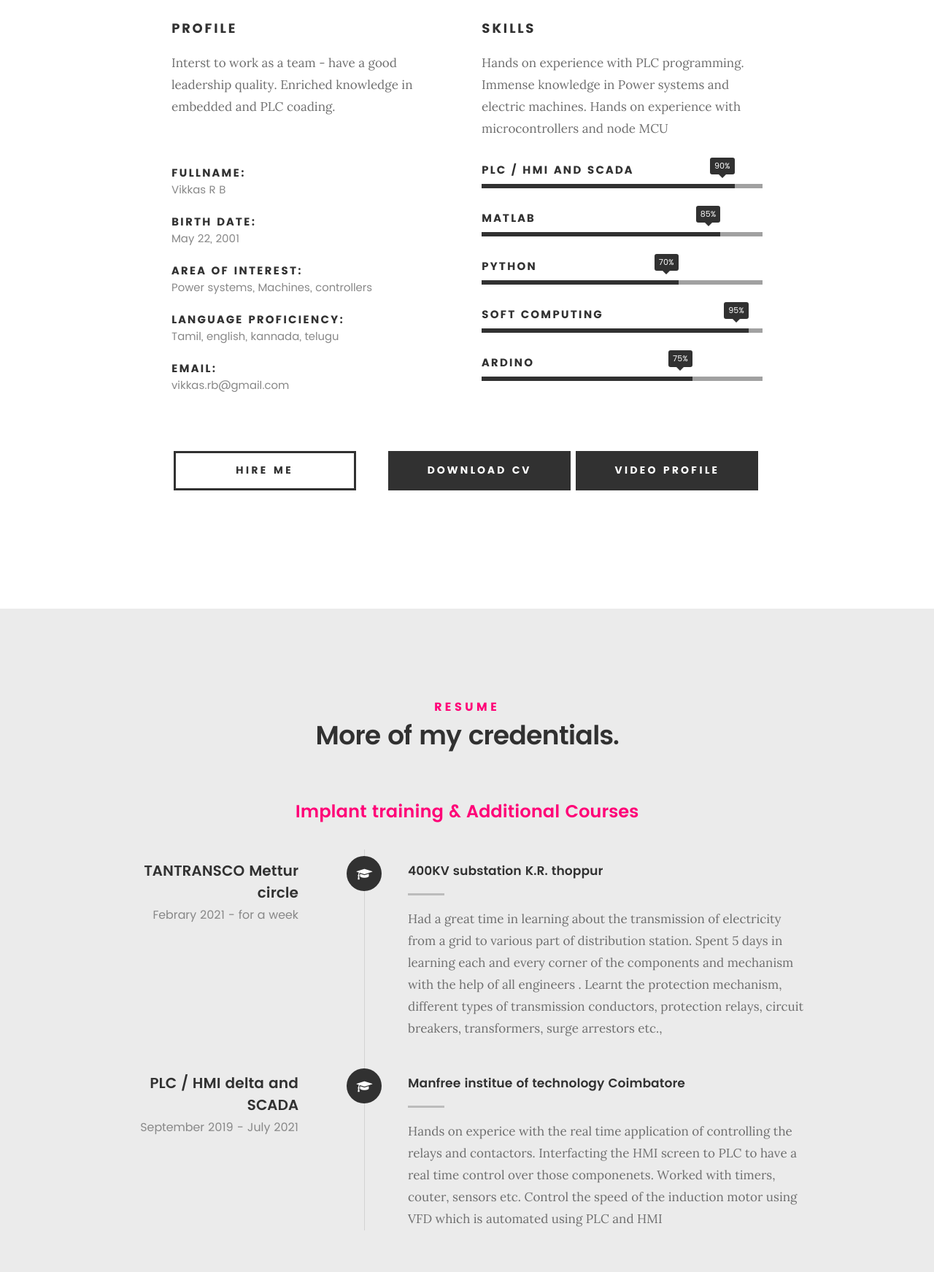
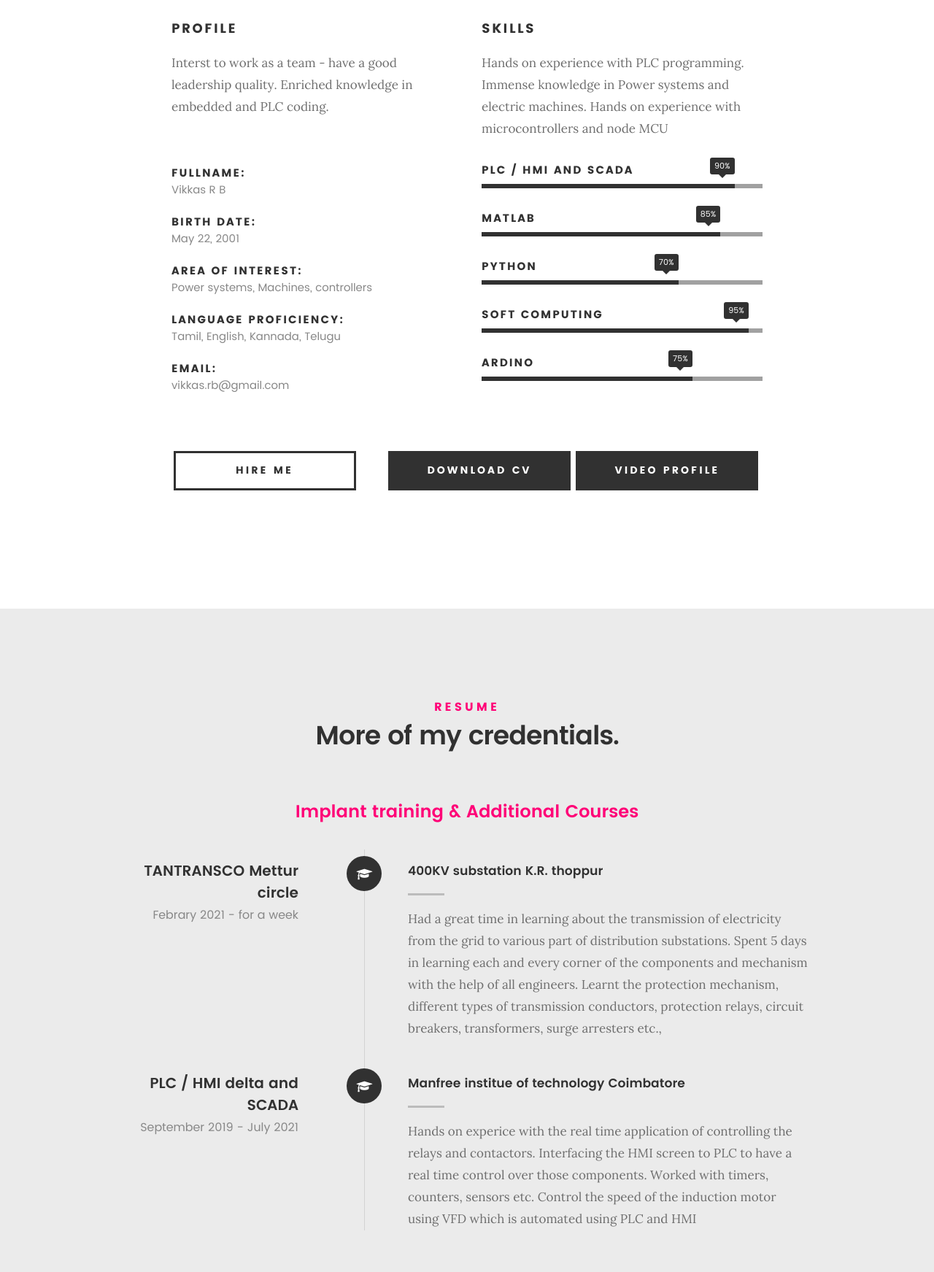
Before and after one commit to Vikkas-lightning/Vikkas-lightning.github.io, a plain HTML site: page index.html in a window 1280 px wide. Shown: the part 1217-2960 px from the top of the page at 73% size. Drawn offline with Linux system fonts and the light colour scheme; files whose address does not match are found by name.

Commit message:
Update index.html

```diff
--- a/index.html
+++ b/index.html
@@ -120,7 +120,7 @@
    		<div class="col-six tab-full">
 
    			<h3>Profile</h3>
-   			<p> Interst to work as a team - have a good leadership quality. Enriched knowledge in embedded and PLC coading.  </p>
+   			<p> Interst to work as a team - have a good leadership quality. Enriched knowledge in embedded and PLC coding.  </p>
 			<br>
    			<ul class="info-list">
    				<li>
@@ -137,7 +137,7 @@
    				</li>
    				<li>
    					<strong>Language proficiency:</strong>
-   					<span>Tamil, english, kannada, telugu</span>
+   					<span>Tamil, English, Kannada, Telugu</span>
    				</li>
    				<li>
    					<strong>Email:</strong>
@@ -233,7 +233,7 @@
 
 	   				<div class="timeline-content">
 	   					<h4>400KV substation K.R. thoppur</h4>
-	   					<p>Had a great time in learning about the transmission of electricity from a grid to various part of distribution station. Spent 5 days in learning each and every corner of the components and mechanism with the help of all engineers . Learnt the protection mechanism, different types of transmission conductors, protection relays, circuit breakers, transformers, surge arrestors etc.,</p>
+	   					<p>Had a great time in learning about the transmission of electricity from the grid to various part of distribution substations. Spent 5 days in learning each and every corner of the components and mechanism with the help of all engineers. Learnt the protection mechanism, different types of transmission conductors, protection relays, circuit breakers, transformers, surge arresters etc.,</p>
 	   				</div>
 
 	   			</div> <!-- /timeline-block -->
@@ -251,7 +251,7 @@
 
 	   				<div class="timeline-content">
 	   					<h4>Manfree institue of technology Coimbatore</h4>
-	   					<p>Hands on experice with the real time application of controlling the relays and contactors. Interfacting the HMI screen to PLC to have a real time control over those componenets. Worked with timers, couter, sensors etc. Control the speed of the induction motor using VFD which is automated using PLC and HMI </p>
+	   					<p>Hands on experice with the real time application of controlling the relays and contactors. Interfacing the HMI screen to PLC to have a real time control over those components. Worked with timers, counters, sensors etc. Control the speed of the induction motor using VFD which is automated using PLC and HMI </p>
 	   				</div>
 
 	   			</div> <!-- /timeline-block -->
```
